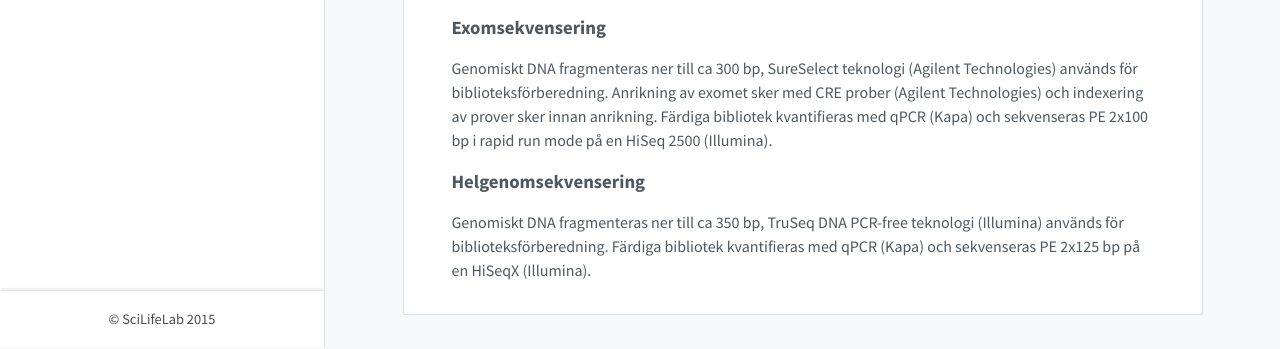
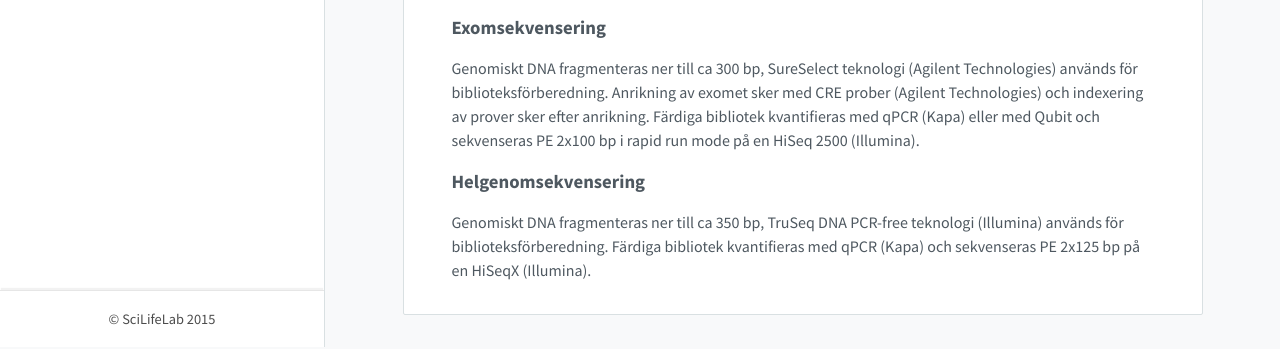
Before and after one commit to Clinical-Genomics/clinical-genomics.github.io, a Jekyll site: the page built from _pages/analyser.md, in a window 1280 px wide. Shown: the part 1512-1861 px from the top of the page. Built offline with Jekyll 4.4.1, drawn with Linux system fonts in a browser that asks for light colours; nearby versions of some CDN libraries.

Commit message:
Update analyser.md

```diff
--- a/_pages/analyser.md
+++ b/_pages/analyser.md
@@ -43,7 +43,7 @@ I helgenomsekvensering kommer vissa regioner att inte detekteras tillförlitligt
 ## Teknisk beskrivning av analyserna
 
 ### Exomsekvensering
-Genomiskt DNA fragmenteras ner till ca 300 bp, SureSelect teknologi (Agilent Technologies) används för biblioteksförberedning. Anrikning av exomet sker med CRE prober (Agilent Technologies) och indexering av prover sker innan anrikning. Färdiga bibliotek kvantifieras med qPCR (Kapa) och sekvenseras PE 2x100 bp i rapid run mode på en HiSeq 2500 (Illumina).
+Genomiskt DNA fragmenteras ner till ca 300 bp, SureSelect teknologi (Agilent Technologies) används för biblioteksförberedning. Anrikning av exomet sker med CRE prober (Agilent Technologies) och indexering av prover sker efter anrikning. Färdiga bibliotek kvantifieras med qPCR (Kapa) eller med Qubit och sekvenseras PE 2x100 bp i rapid run mode på en HiSeq 2500 (Illumina).
 
 ### Helgenomsekvensering
 Genomiskt DNA fragmenteras ner till ca 350 bp, TruSeq DNA PCR-free teknologi (Illumina) används för biblioteksförberedning. Färdiga bibliotek kvantifieras med qPCR (Kapa) och sekvenseras PE 2x125 bp på en HiSeqX (Illumina).
```
